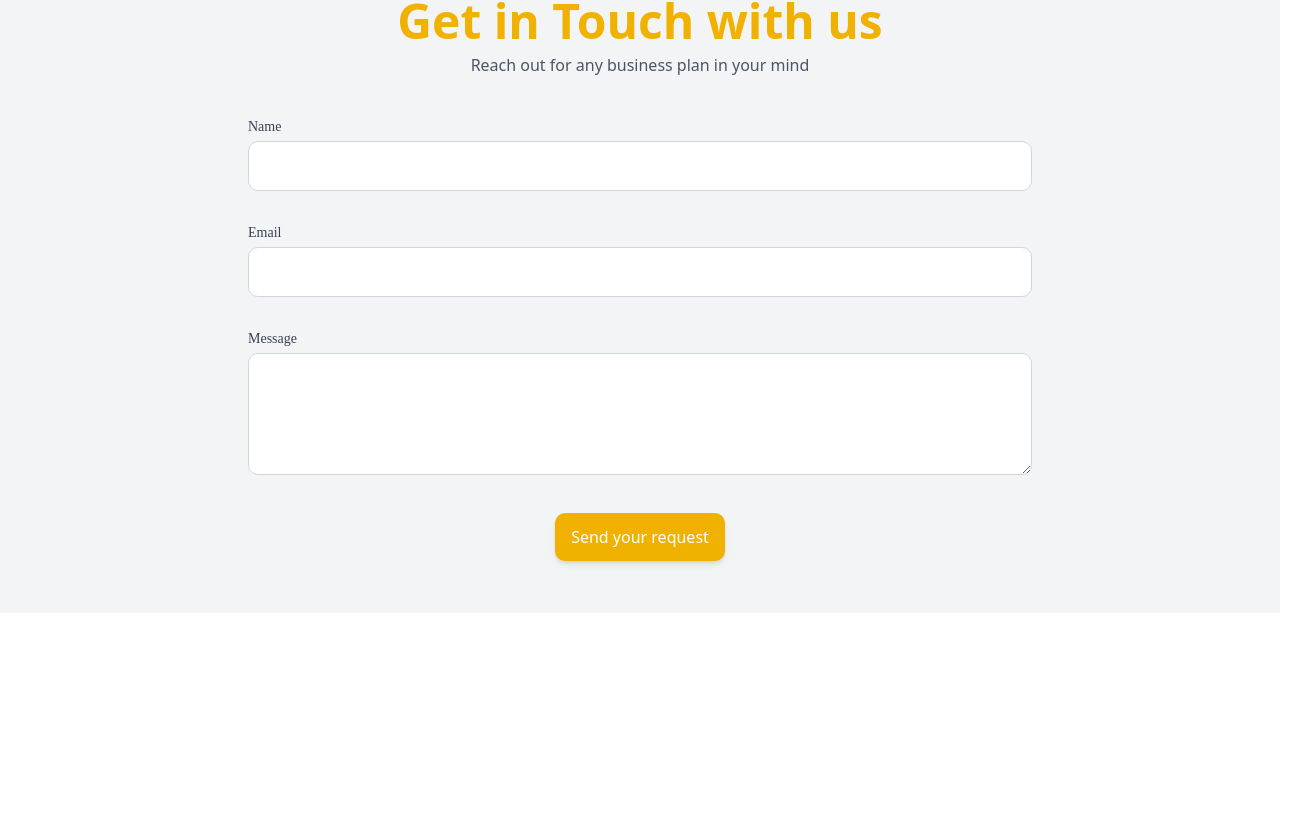
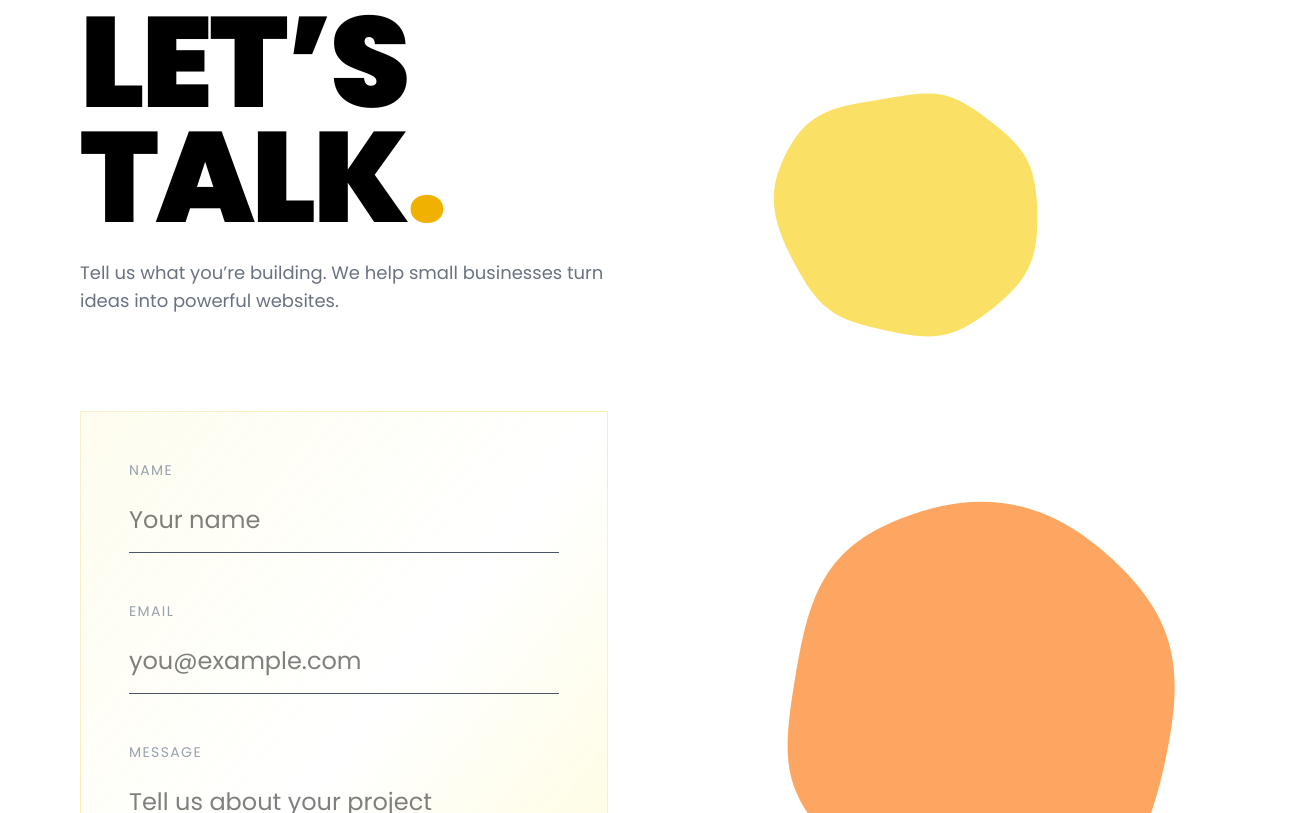
Before and after one commit to sayadevteam/saya, a Next.js app: page /contact in a window 1280 px wide. Shown: the part 187-1000 px from the top of the page, 1315 px wide, since content can reach past the window. Before the commit the page ends 800 px from the top, so only its background shows below. Built offline with nearby package versions, Linux system fonts and the light colour scheme; no server answers; a web font is replaced by a local one.

Commit message:
contact page updated

```diff
--- a/src/app/contact/page.js
+++ b/src/app/contact/page.js
@@ -1,34 +1,28 @@
 'use client';
-import { Orbitron } from "next/font/google";
+
+import { Poppins } from "next/font/google";
 import { useRef, useEffect, useState } from 'react';
-import { useGSAP } from '@gsap/react';
-import gsap from 'gsap';
-import { ScrollTrigger } from 'gsap/ScrollTrigger';
-import { ScrollSmoother } from 'gsap/ScrollSmoother';
 import emailjs from '@emailjs/browser';
 import { motion } from "framer-motion";
-import { Instagram, Github, Mail, PhoneCall } from "lucide-react";
-import Link from 'next/link';
-import { RiTwitterXLine } from "react-icons/ri";
+import Navbar from "@/components/navbar";
+import Image from "next/image";
 import { Toaster } from '@/components/ui/sonner';
 import { toast } from 'sonner';
-import { ShaderGradient, ShaderGradientCanvas } from '@shadergradient/react';
+import Footer from "@/components/footer";
 
-gsap.registerPlugin(ScrollTrigger, ScrollSmoother);
-const orbitron = Orbitron({subsets:["latin"]})
+const poppins = Poppins({
+  subsets: ["latin"],
+  weight: ["300", "400", "500", "600", "700", "800", "900"],
+});
 
-export default function Home() {
-  const wrapperRef = useRef(null);
-  const contentRef = useRef(null);
-  const containerRef = useRef(null);
-  const boxRef = useRef(null);
-  const imageRef = useRef(null);
-  const contactRef = useRef(null);
-  const formContainerRef = useRef(null);
+export default function Contact() {
   const formRef = useRef(null);
-  const largeTextRef = useRef(null);
-  const footerRef = useRef(null);
-  const [errors, setErrors] = useState({ name: false, email: false, message: false });
+
+  const [errors, setErrors] = useState({
+    name: false,
+    email: false,
+    message: false,
+  });
 
   useEffect(() => {
     // Initialize EmailJS with the public key (user ID)
@@ -40,14 +34,15 @@ export default function Home() {
     }
   }, []);
 
+  // Basic email format validation
   const validateForm = () => {
     const form = formRef.current;
     const name = form.name.value.trim();
     const email = form.email.value.trim();
     const message = form.message.value.trim();
 
-    // Basic email format validation
     const emailRegex = /^[^\s@]+@[^\s@]+\.[^\s@]+$/;
+
     const newErrors = {
       name: !name,
       email: !email || !emailRegex.test(email),
@@ -55,7 +50,6 @@ export default function Home() {
     };
 
     setErrors(newErrors);
-
     return !newErrors.name && !newErrors.email && !newErrors.message;
   };
 
@@ -92,259 +86,161 @@ export default function Home() {
       );
   };
 
-  useGSAP(() => {
-    const smoother = ScrollSmoother.create({
-      wrapper: wrapperRef.current,
-      content: contentRef.current,
-      smooth: 1.5,
-      effects: true,
-    });
+  return (
+    <div className={`min-h-screen bg-white dark:bg-black text-black dark:text-white ${poppins.className}`}>
+      <Navbar />
 
-    gsap.fromTo(
-      imageRef.current,
-      { opacity: 0, y: 50 },
-      {
-        opacity: 1,
-        y: 0,
-        duration: 1,
-        ease: 'power2.out',
-        scrollTrigger: {
-          trigger: imageRef.current,
-          start: 'top 90%',
-          toggleActions: 'play none none none',
-        },
-      }
-    );
+      {/* CONTACT SECTION */}
+      <section className="px-6 md:px-20 pt-24 pb-24">
+        <div className="max-w-7xl mx-auto">
 
-    gsap.fromTo(
-      boxRef.current,
-      { x: 0 },
-      {
-        x: 277,
-        duration: 2,
-        ease: 'power2.inOut',
-        scrollTrigger: {
-          trigger: containerRef.current,
-          start: 'top 90%',
-          toggleActions: 'play none none none',
-        },
-      }
-    );
+          {/* TYPOGRAPHY HERO */}
+          <div className="mb-24">
+            <h1 className="text-[14vw] md:text-[10vw] leading-[0.9] font-black uppercase tracking-tight">
+              Let’s
+              <br />
+              Talk<span className="text-yellow-500">.</span>
+            </h1>
 
-    const tl = gsap.timeline({
-      scrollTrigger: {
-        trigger: contactRef.current,
-        start: 'top 90%',
-        toggleActions: 'play none none none',
-      },
-    });
+            <p className="mt-6 max-w-xl text-lg text-gray-500 dark:text-gray-400">
+              Tell us what you’re building.
+              We help small businesses turn ideas into powerful websites.
+            </p>
+          </div>
 
-    tl.fromTo(
-      largeTextRef.current,
-      { opacity: 0, scale: 1 },
-      {
-        opacity: 1,
-        scale: 1.2,
-        duration: 1,
-        ease: 'power2.out',
-      }
-    ).to(largeTextRef.current, {
-      opacity: 0,
-      scale: 1.5,
-      duration: 0.8,
-      ease: 'power2.in',
-    });
+          {/* FORM + VISUAL GRID */}
+          <div className="grid grid-cols-1 lg:grid-cols-2 gap-16 items-start">
+            {/* FORM CONTAINER */}
+          <motion.div
+            initial={{ opacity: 0, y: 40 }}
+            whileInView={{ opacity: 1, y: 0 }}
+            transition={{ duration: 0.6, ease: "easeOut" }}
+            viewport={{ once: true }}
+            className="max-w-3xl p-8 md:p-12 border border-yellow-500/20 dark:border-yellow-400/20 bg-gradient-to-br from-yellow-50/70 via-white/60 to-yellow-100/70
+          dark:from-yellow-400/5 dark:via-black/20 dark:to-yellow-500/10 backdrop-blur-sm">
+            <form ref={formRef} onSubmit={handleSubmit} className="space-y-12">
 
-    tl.fromTo(
-      formContainerRef.current,
-      { opacity: 0, y: 30 },
-      {
-        opacity: 1,
-        y: 0,
-        duration: 0.8,
-        ease: 'power2.out',
-      },
-      '-=0.4'
-    );
-
-    gsap.to(formContainerRef.current, {
-      opacity: 1,
-      duration: 0,
-      delay: 2.5,
-    });
-
-    // Footer GSAP animation
-    gsap.fromTo(
-      footerRef.current,
-      { opacity: 0, y: 60 },
-      {
-        opacity: 1,
-        y: 0,
-        duration: 1,
-        ease: "power2.out",
-        scrollTrigger: {
-          trigger: footerRef.current,
-          start: "top 90%",
-          toggleActions: "play none none none",
-        },
-      }
-    );
-
-    return () => {
-      smoother.kill();
-      ScrollTrigger.getAll().forEach((t) => t.kill());
-    };
-  }, []);
-
-  return (
-
-    <div ref={wrapperRef} className="min-h-screen bg-gray-100 dark:bg-black text-black dark:text-white">
-      <div ref={contentRef}>
-        <div className="flex flex-col items-center justify-start pt-8">
-          {/* Contact Us Section */}
-          <div ref={contactRef} className="relative mt-12 w-full mx-auto bg-gray-100 dark:bg-black overflow-hidden">
-            <div className="hidden dark:block absolute inset-0">
-              <ShaderGradientCanvas
-                className='w-full h-full'
-                pixelDensity={1}
-                pointerEvents='none'
-              >
-                <ShaderGradient
-                  animate='on'
-                  type='sphere'
-                  wireframe={false}
-                  shader='defaults'
-                  uTime={0}
-                  uSpeed={0.3}
-                  uStrength={0.3}
-                  uDensity={0.8}
-                  uFrequency={5.5}
-                  uAmplitude={3.2}
-                  positionX={-0.1}
-                  positionY={0}
-                  positionZ={0}
-                  rotationX={0}
-                  rotationY={130}
-                  rotationZ={70}
-                  color1='#73bfc4'
-                  color2='#ff810a'
-                  color3='#8da0ce'
-                  reflection={0.4}
-                  cAzimuthAngle={270}
-                  cPolarAngle={180}
-                  cDistance={0.5}
-                  cameraZoom={15.1}
-                  lightType='env'
-                  brightness={0.8}
-                  envPreset='city'
-                  grain='on'
-                  toggleAxis={false}
-                  zoomOut={false}
-                  hoverState=''
-                  enableTransition={false}
-                />
-              </ShaderGradientCanvas>
-              {/* Fade overlays for smooth integration */}
-              <div className="absolute top-0 left-0 right-0 h-20 bg-gradient-to-b from-black to-transparent pointer-events-none"></div>
-              <div className="absolute bottom-0 left-0 right-0 h-20 bg-gradient-to-t from-black to-transparent pointer-events-none"></div>
-            </div>
-            <div
-              ref={largeTextRef}
-              className="fixed mb-72 inset-0 flex items-center justify-center text-4xl md:text-6xl font-extrabold text-transparent bg-clip-text bg-gradient-to-r from-gray-600 to-gray-800 dark:from-gold-400 dark:to-gold-600 z-50 pointer-events-none dark:text-yellow-500"
-            >
-              Contact Us
-            </div>
-            <div ref={formContainerRef} className="relative bg-gray-100 dark:bg-transparent rounded-lg p-6 max-w-6xl mx-auto">
-              {/* --- Contact Form --- */}
+              {/* NAME */}
               <div>
-                {/* <h2 className='text-sm font-bold text-center dark:text-gold-400'>
-                  Contact Us
-                </h2> */}
-                <h2 className="text-5xl mt-20 font-bold text-center text-yellow-500 dark:text-gold-400">
-                  Get in Touch with us
-                </h2>
-                <p className="text-gray-600 dark:text-white mt-2 text-center">
-                  Reach out for any business plan in your mind
-                </p>
-                <form ref={formRef} onSubmit={handleSubmit} className="space-y-8 mt-10 px-4 sm:px-10 md:px-20 lg:px-40">
-                  <div>
-                    <label htmlFor="name" className="block text-sm font-medium text-gray-700 dark:text-white font-sans">
+                <label className="block text-sm uppercase tracking-widest text-gray-400 mb-2">
                   Name
                 </label>
                 <input
-                      id="name"
                   name="name"
                   type="text"
-                      placeholder='Enter your name'
-                      className={`w-full mt-1 p-3 border-1 border-gray-300 dark:border-gold-600 rounded-lg bg-white dark:bg-black/50 text-white dark:text-white/200 focus:ring-2 focus:ring-gray-300 dark:focus:ring-gold-400 focus:border-transparent transition hover:border-gray-400 dark:hover:border-gold-500 ${errors.name ? 'border-red-500' : ''}`}
-                      required
-                      aria-describedby="name-error"
+                  placeholder="Your name"
+                  className={`w-full bg-transparent border-b text-2xl py-4 outline-none transition
+                    ${errors.name ? 'border-red-500' : 'border-gray-600 focus:border-yellow-500'}
+                  `}
                 />
                 {errors.name && (
-                      <p id="name-error" className="text-red-500 text-sm mt-1">
-                        Please enter a valid name
+                  <p className="text-red-500 text-sm mt-2">
+                    Please enter your name
                   </p>
                 )}
               </div>
+
+              {/* EMAIL */}
               <div>
-                    <label htmlFor="email" className="block text-sm font-medium text-gray-700 dark:text-white font-sans">
+                <label className="block text-sm uppercase tracking-widest text-gray-400 mb-2">
                   Email
                 </label>
                 <input
-                      id="email"
                   name="email"
                   type="email"
-                      placeholder='Enter your email'
-                      className={`w-full mt-1 p-3 border-1 text-white dark:text-white/200 border-gray-300 dark:border-gold-600 rounded-lg bg-white dark:bg-black/50 text-black dark:text-gold-200 focus:ring-2 focus:ring-gray-300 dark:focus:ring-gold-400 focus:border-transparent transition hover:border-gray-400 dark:hover:border-gold-500 ${errors.email ? 'border-red-500' : ''}`}
-                      required
-                      aria-describedby="email-error"
+                  placeholder="you@example.com"
+                  className={`w-full bg-transparent border-b text-2xl py-4 outline-none transition
+                    ${errors.email ? 'border-red-500' : 'border-gray-600 focus:border-yellow-500'}
+                  `}
                 />
                 {errors.email && (
-                      <p id="email-error" className="text-red-500 text-sm mt-1">
+                  <p className="text-red-500 text-sm mt-2">
                     Please enter a valid email
                   </p>
                 )}
               </div>
+
+              {/* MESSAGE */}
               <div>
-                    <label htmlFor="message" className="block text-sm font-medium text-gray-700 dark:text-white font-sans">
+                <label className="block text-sm uppercase tracking-widest text-gray-400 mb-2">
                   Message
                 </label>
                 <textarea
-                      id="message"
                   name="message"
-                      placeholder='Enter your needs'
-                      rows="4"
-                      className={`w-full mt-1 p-3 border-1 text-white dark:text-white/200 border-gray-300 dark:border-gold-600 rounded-lg bg-white dark:bg-black/50 text-black dark:text-gold-200 focus:ring-2 focus:ring-gray-300 dark:focus:ring-gold-400 focus:border-transparent transition hover:border-gray-400 dark:hover:border-gold-500 ${errors.message ? 'border-red-500' : ''}`}
-                      required
-                      aria-describedby="message-error"
-                    ></textarea>
+                  rows={3}
+                  placeholder="Tell us about your project"
+                  className={`w-full bg-transparent border-b text-2xl py-4 outline-none resize-none transition
+                    ${errors.message ? 'border-red-500' : 'border-gray-600 focus:border-yellow-500'}
+                  `}
+                />
                 {errors.message && (
-                      <p id="message-error" className="text-red-500 text-sm mt-1">
+                  <p className="text-red-500 text-sm mt-2">
                     Please enter a message
                   </p>
                 )}
               </div>
-                  <div className='flex justify-center'>
+
+              {/* CTA */}
+              <div className="pt-6">
                 <button
                   type="submit"
-                      className="py-3 px-4 bg-yellow-500 cursor-pointer dark:bg-gradient-to-r dark:from-gold-300 dark:to-gold-500 text-white rounded-lg shadow-md hover:bg-black hover:text-white dark:hover:from-gold-400 dark:hover:to-gold-600 transition ease-in duration-300"
-                    >
-                      Send your request
+                  className=" text-xl font-bold text-black px-10 py-4 bg-orange-500 hover:bg-orange-600 transition hover:scale-[1.05] active:scale-[0.97]">
+                  Send Message
                 </button>
               </div>
+
             </form>
+          </motion.div>
+
+          {/* RIGHT SIDE BLOBS */}
+          <div className="relative hidden lg:flex items-center justify-center w-full h-[520px]">
+
+            {/* YELLOW BLOB (TOP) */}
+            <motion.div
+              className="absolute -top-100 left-10"
+              animate={{ y: [0, -15, 0] }}
+              transition={{
+                duration: 6,
+                repeat: Infinity,
+                ease: "easeInOut",
+              }}
+            >
+              <Image
+                src="/blobs/yellow-blob.svg"
+                alt="Yellow decorative blob"
+                width={400}
+                height={400}
+                className="opacity-70"
+              />
+            </motion.div>
+
+            {/* ORANGE BLOB (DIAGONAL BOTTOM) */}
+            <motion.div
+              className="absolute -bottom-20 -right-15"
+              animate={{ y: [0, 20, 0] }}
+              transition={{
+                duration: 7,
+                repeat: Infinity,
+                ease: "easeInOut",
+              }}
+            >
+              <Image
+                src="/blobs/orange-blob.svg"
+                alt="Orange decorative blob"
+                width={600}
+                height={200}
+                className="opacity-80 rotate-12"
+              />
+            </motion.div>
 
           </div>
 
           </div>
         </div>
-        </div>
-        <div className={orbitron.className}>
 
-      </div>
-      </div>
+      </section>
+      <Footer />
       <Toaster />
     </div>
-
   );
 }
```
Also changed, not shown: public/blobs/orange-blob.svg (added), public/blobs/yellow-blob.svg (added). Lines whose indentation alone changed are shown as unchanged.
